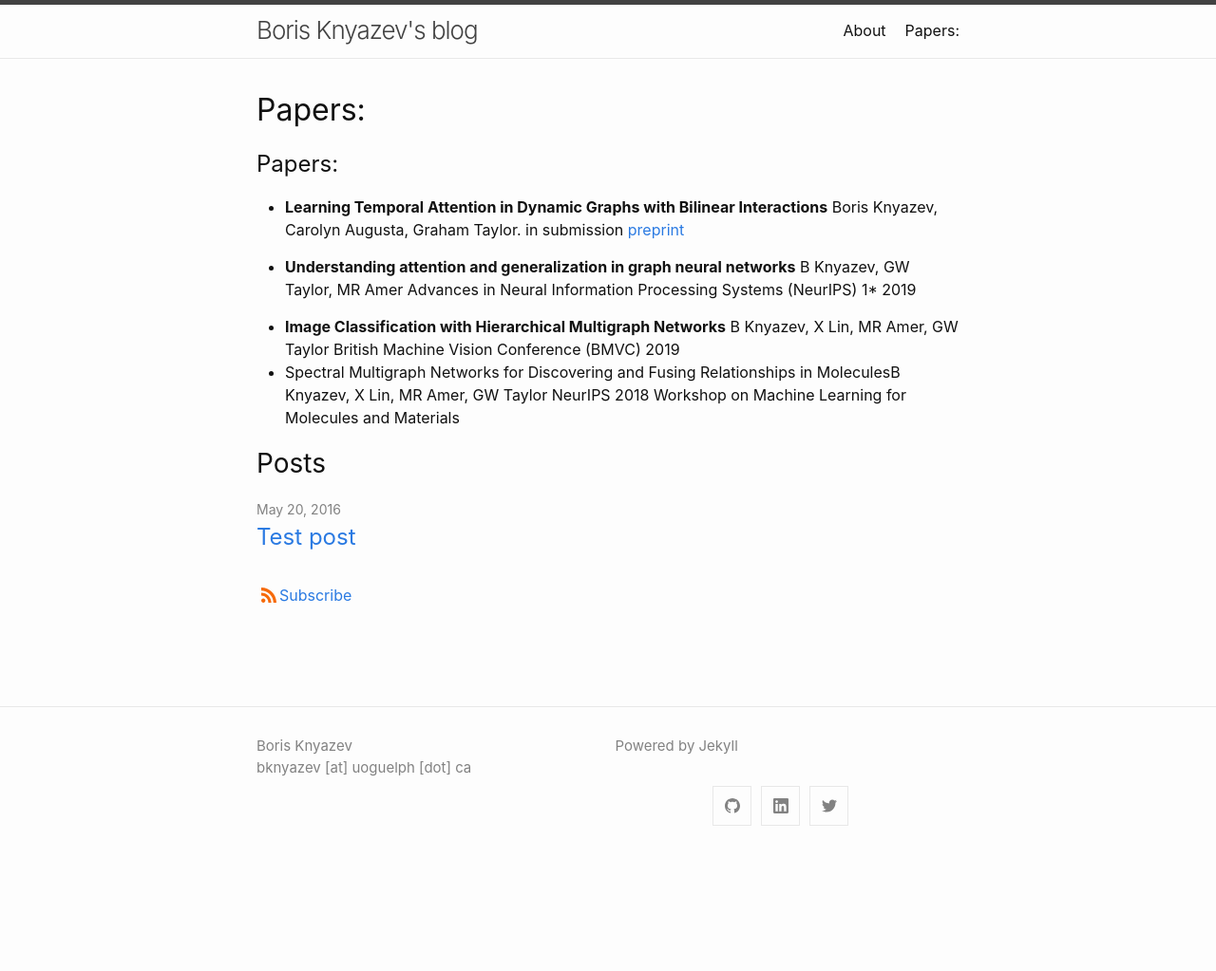
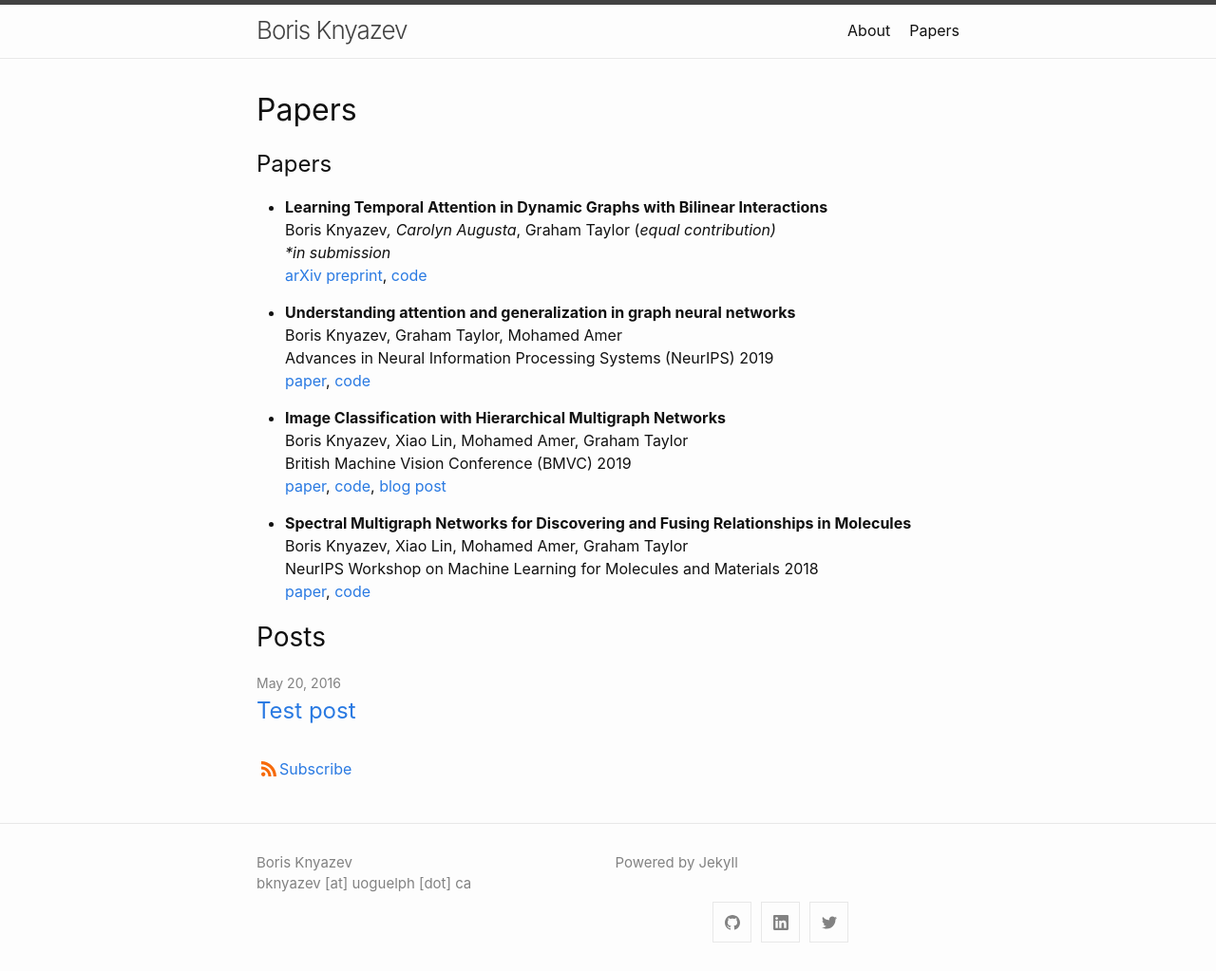
Before and after one commit to bknyaz/bknyaz.github.io, a Jekyll site: the page built from index.md, in a window 1280 px wide. Shown: the whole page at 95% size. Built offline with Jekyll 4.4.1, drawn with Linux system fonts in a browser that asks for light colours; our own code applies the rules of GitHub Pages for plain Markdown files; before the commit the page ends 900 px from its top, so only the background shows below that.

Commit message:
update papers

```diff
--- a/_config.yml
+++ b/_config.yml
@@ -1,4 +1,4 @@
-title: Boris Knyazev's blog
+title: Boris Knyazev
 author: Boris Knyazev
 email: bknyazev [at] uoguelph [dot] ca
 description: Powered by Jekyll
--- a/index.md
+++ b/index.md
@@ -6,21 +6,29 @@
 # See: https://jekyllrb.com/docs/themes/#overriding-theme-defaults
 #
 layout: home
+title:
 ---
 
-## Papers:
-
-- **Learning Temporal Attention in Dynamic Graphs with Bilinear Interactions**
-  Boris Knyazev, Carolyn Augusta, Graham Taylor.
-  in submission [preprint](https://arxiv.org/abs/1909.10367)
-
-- **Understanding attention and generalization in graph neural networks**
-B Knyazev, GW Taylor, MR Amer
-Advances in Neural Information Processing Systems (NeurIPS)	1*	2019
+## Papers
 
 
-- **Image Classification with Hierarchical Multigraph Networks**
-B Knyazev, X Lin, MR Amer, GW Taylor
-British Machine Vision Conference (BMVC)		2019
-- Spectral Multigraph Networks for Discovering and Fusing Relationships in MoleculesB Knyazev, X Lin, MR Amer, GW Taylor
-NeurIPS 2018 Workshop on Machine Learning for Molecules and Materials
+- **Learning Temporal Attention in Dynamic Graphs with Bilinear Interactions**<br/>
+  Boris Knyazev*, Carolyn Augusta*, Graham Taylor (*equal contribution) <br/>
+  *in submission*<br/>
+   [arXiv preprint](https://arxiv.org/abs/1909.10367), [code](https://github.com/uoguelph-mlrg/LDG)
+
+- **Understanding attention and generalization in graph neural networks**<br/>
+Boris Knyazev, Graham Taylor, Mohamed Amer<br/>
+Advances in Neural Information Processing Systems (NeurIPS)	2019<br/>
+[paper](https://papers.nips.cc/paper/8673-understanding-attention-and-generalization-in-graph-neural-networks), [code](https://github.com/bknyaz/graph_attention_pool)
+
+
+- **Image Classification with Hierarchical Multigraph Networks**<br/>
+Boris Knyazev, Xiao Lin, Mohamed Amer, Graham Taylor<br/>
+British Machine Vision Conference (BMVC) 2019<br/>
+[paper](https://arxiv.org/abs/1907.09000), [code](https://github.com/bknyaz/bmvc_2019), [blog post](https://towardsdatascience.com/can-we-do-better-than-convolutional-neural-networks-46ed90fed807)
+
+- **Spectral Multigraph Networks for Discovering and Fusing Relationships in Molecules**<br/>
+Boris Knyazev, Xiao Lin, Mohamed Amer, Graham Taylor<br/>
+NeurIPS Workshop on Machine Learning for Molecules and Materials 2018<br/>
+[paper](https://arxiv.org/abs/1811.09595), [code](https://github.com/bknyaz/graph_nn)
```
